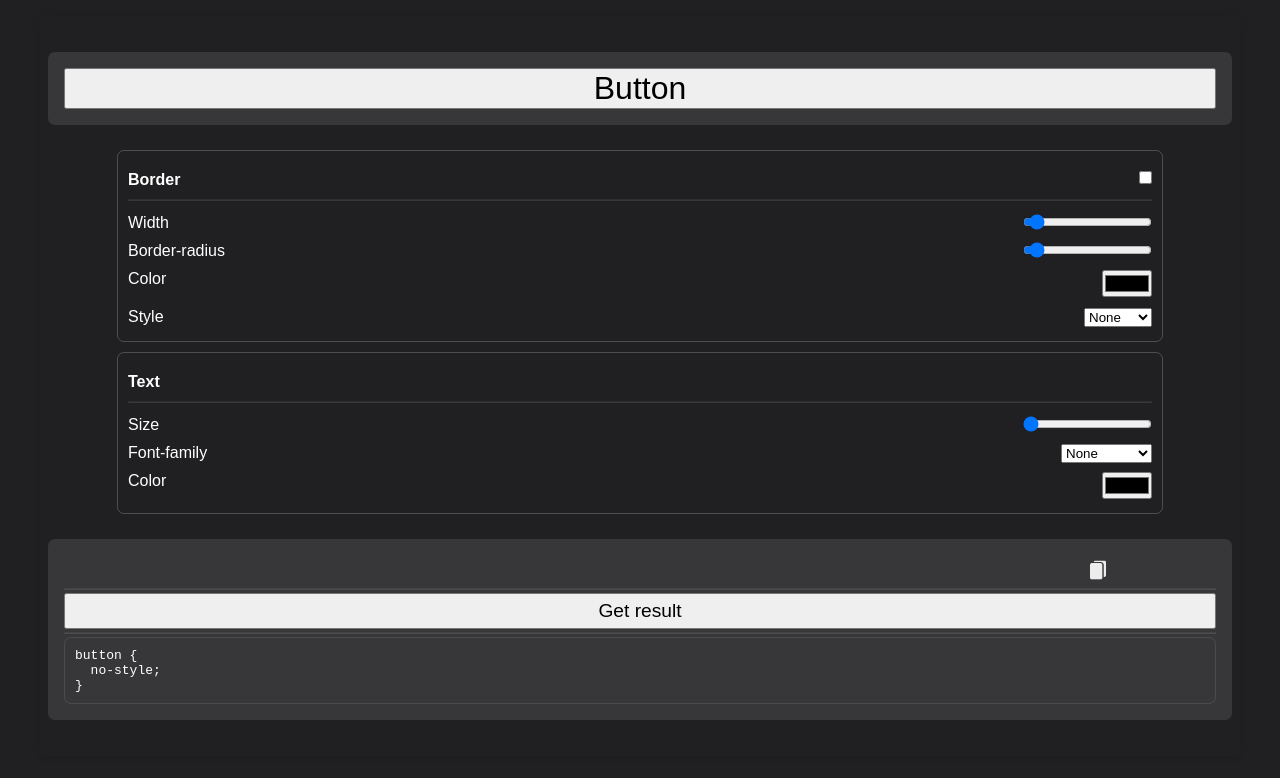
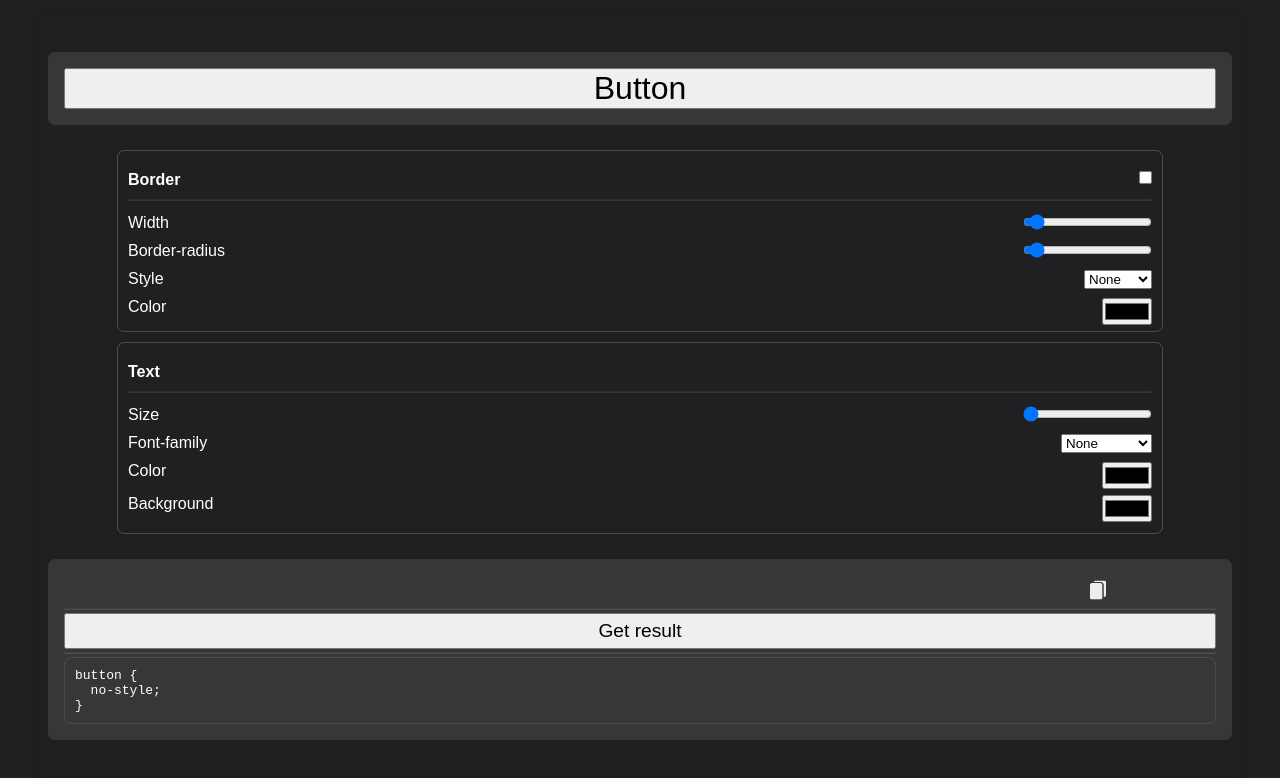
Before and after one commit to webnetkz/buttons, a plain HTML site: page index.html in a window 1280 px wide. Drawn offline with Linux system fonts and the light colour scheme.

Commit message:
Добавлена возможность изменения фонового цвета, и изменен порядок элементов управления

```diff
--- a/index.html
+++ b/index.html
@@ -46,10 +46,6 @@
                 <input type="range" id="borderRadius" value="1" max="20">
               </div>
               <div>
-                Color
-                <input type="color" id="borderColor">
-              </div>
-              <div style="top: 10px;">
                 Style
                 <select id="borderStyle">
                   <option value="none">None</option>
@@ -63,6 +59,10 @@
                   <option value="inset">Inset</option>
                   <option value="outset">Outset</option>
                 </select>
+              </div>
+              <div>
+                Color
+                <input type="color" id="borderColor">
               </div>
             </div>
 
@@ -87,6 +87,10 @@
               <div style="margin-bottom: 5px;">
                 Color
                 <input type="color" id="textColor">
+              </div>
+              <div style="margin-bottom: 5px;">
+                Background
+                <input type="color" id="textBg">
               </div>
               <!-- <div>
                 Padding
--- a/public/css/style.css
+++ b/public/css/style.css
@@ -76,11 +76,11 @@ html, body {
 }
 .border {
   width: 80vw;
-  height: 170px;
+  height: 160px;
 }
 .text {
   width: 80vw;
-  height: 140px;
+  height: 170px;
 }
 .controls > div > * {
   margin-top: 10px;
--- a/public/js/border.js
+++ b/public/js/border.js
@@ -44,6 +44,9 @@ textStyle.addEventListener("change", () => {
 textColor.addEventListener("change", () => {
   result.style.color = textColor.value;
 });
+textBg.addEventListener("change", () => {
+  result.style.background = textBg.value;
+});
 
 getRes.addEventListener("click", () => {
   code.innerText = "";
@@ -55,6 +58,7 @@ getRes.addEventListener("click", () => {
   code.innerText += "font-size: " +textSize.value+";\n";
   code.innerText += "font-family: " +textStyle.value+";\n";
   code.innerText += "color: " +textColor.value+";\n";
+  code.innerText += "background: " +textBg.value+";\n";
   code.innerText += "}\n";
 });
 
```
Also changed, not shown: IMGS/1024.png (deleted), IMGS/512.png (added), IMGS/Screenshot-removebg-preview.png (added), IMGS/Screenshot.png, IMGS/Screenshot_1-removebg-preview (1).png (added), IMGS/Screenshot_1.png (added), IMGS/banner_buttons.png (added), 3 other files.
